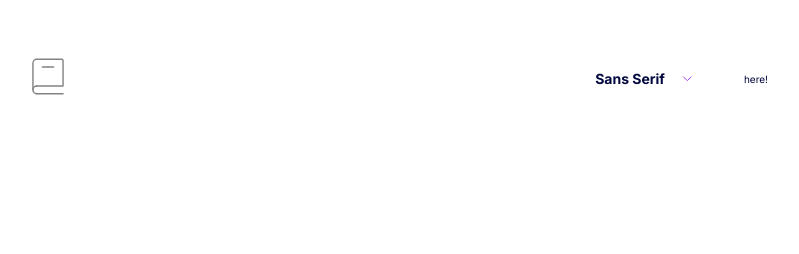
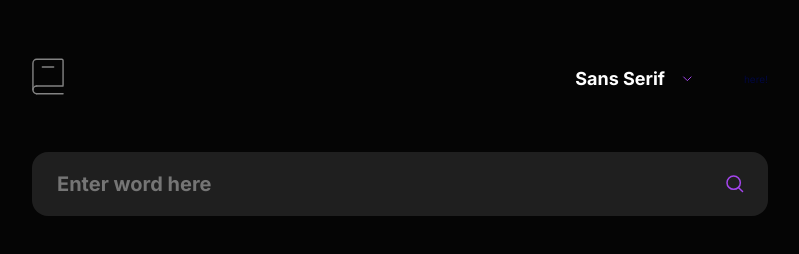
Before and after one commit to piushbhandari/dictionaryapp, a plain HTML site: page index.html in a window 1280 px wide. Shown: the whole page, without its empty margins (240-1039 px from the left). Drawn offline with Linux system fonts and the light colour scheme.

Commit message:
search field done

```diff
--- a/index.html
+++ b/index.html
@@ -84,6 +84,40 @@
           </div>
         </div>
       </header>
+
+      <main class="site-main">
+        <form class="search-form" action="">
+          <label for="dictionary-search" class="sr-only"> Search word </label>
+          <div class="search-form__input-wrapper">
+            <input
+              type="text"
+              name="dictionary-search"
+              id="dictionary-search"
+              class="search-form__input"
+              placeholder="Enter word here"
+            />
+
+            <button class="search-form__submit-btn" type="submit">
+              <svg
+                class="search-form__svg"
+                xmlns="http://www.w3.org/2000/svg"
+                width="18"
+                height="18"
+                viewBox="0 0 18 18"
+              >
+                <path
+                  fill="none"
+                  stroke="#A445ED"
+                  stroke-linecap="round"
+                  stroke-linejoin="round"
+                  stroke-width="1.5"
+                  d="m12.663 12.663 3.887 3.887M1 7.664a6.665 6.665 0 1 0 13.33 0 6.665 6.665 0 0 0-13.33 0Z"
+                />
+              </svg>
+            </button>
+          </div>
+        </form>
+      </main>
     </div>
 
     <script src="./script.js"></script>
--- a/styles.css
+++ b/styles.css
@@ -493,13 +493,28 @@ a {
 /* themes */
 
 #dark {
+  --main-bg: white;
+  --standard-text: #2d2d2d;
+
+  --flyout: white;
+  --flyout-bs: 0px 5px 30px 0px rgba(0, 0, 0, 0.1);
+
+  --input: #f4f4f4;
 }
 #light {
+  --main-bg: #050505;
+  --standard-text: white;
+
+  --flyout: #1f1f1f;
+  --flyout-bs: 0px 5px 30px 0px #a445ed;
+
+  --input: #1f1f1f;
 }
 
 body {
   padding: 24px 0 63px 0;
   font-family: var(--primary-font);
+  background: var(--main-bg);
 }
 body.sans {
   font-family: var(--primary-font);
@@ -544,6 +559,10 @@ body.mono {
   gap: 16px;
   flex: 1;
   justify-content: flex-end;
+  color: var(--standard-text);
+}
+.font-button span {
+  color: var(--standard-text);
 }
 .font-button:hover,
 .font-button:focus {
@@ -575,7 +594,8 @@ body.mono {
   position: absolute;
   right: 0;
   bottom: 0;
-  background: red;
+  background: var(--flyout);
+  box-shadow: var(--flyout-bs);
   top: 160%;
   z-index: 3;
   height: fit-content;
@@ -589,6 +609,10 @@ body.mono {
 }
 .font-listing.active {
   display: flex;
+}
+.font-listing__button {
+  font-size: 1.4rem;
+  color: var(--standard-text);
 }
 .font-listing__button[value="Sans Serif"] {
   font-family: var(--primary-font);
@@ -604,6 +628,41 @@ body.mono {
 }
 .theme-button-box__icon.active {
   display: flex;
+}
+
+.site-main {
+  margin-top: 24px;
+}
+.search-form {
+}
+.search-form__input-wrapper {
+  width: 100%;
+  position: relative;
+}
+.search-form__input {
+  width: 100%;
+  border-radius: 16px;
+  height: 48px;
+  background-color: var(--input);
+  border: 1px solid transparent;
+  transform: var(--transition1);
+  padding: 14px 24px;
+  font-size: 1.6rem;
+  font-weight: 700;
+  color: var(--standard-text);
+}
+.search-form__input:hover {
+  border: 1px solid var(--color-primary);
+}
+.search-form__submit-btn {
+  position: absolute;
+  right: 24.45px;
+  top: 50%;
+  transform: translateY(-50%);
+}
+.search-form__submit-btn:hover .search-form__svg,
+.search-form__submit-btn:focus .search-form__svg {
+  transform: scale(1.3);
 }
 @media all and (min-width: 48em) {
   body {
@@ -621,9 +680,21 @@ body.mono {
   }
   .font-button {
     padding-right: 25px;
+    font-size: 1.8rem;
   }
   .font-listing {
     right: 70px;
+  }
+  .font-listing__button {
+    font-size: 1.8rem;
+  }
+  .site-main {
+    margin-top: 51.5px;
+  }
+  .search-form__input {
+    height: 64px;
+    font-size: 2rem;
+    padding: 20px 24px;
   }
 }
 
```
